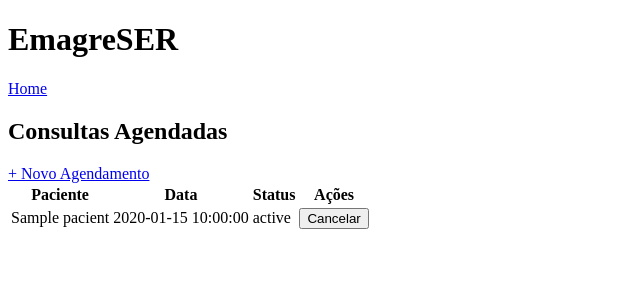
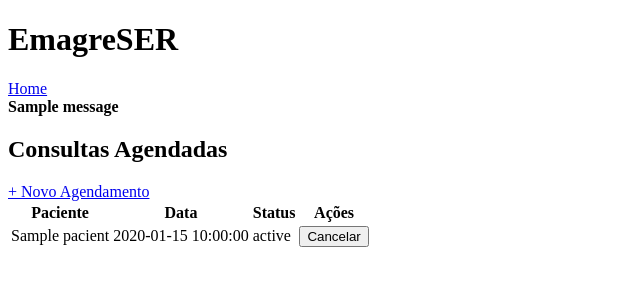
Before and after one commit to VandersonTorres/emagreSER-manager, a Flask app: template app/templates/admin/list_schedules.html in a window 1280 px wide. Shown: the top 300 px of the page, without its empty margins (0-640 px from the left). Run offline with Flask 3, Linux system fonts and the light colour scheme; the template is opened without the code that fills it: most values are stand-ins (such as "Sample title", 1, 10 or a date in 2020); one stand-in notice (Sample message) is shown; parts of the project's set-up code (start-up, migrations or seed data) failed here and were passed over.

Commit message:
implements message on removal of schedule

```diff
--- a/app/templates/admin/list_schedules.html
+++ b/app/templates/admin/list_schedules.html
@@ -1,5 +1,16 @@
 {% extends "base.html" %}
 {% block content %}
+    {% with messages = get_flashed_messages(with_categories=true) %}
+    {% if messages %}
+        {% for category, message in messages %}
+            <div class="alert alert-{{ category }}">
+                <strong>{{ message }}</strong>
+            </div>
+        {% endfor %}
+        {% set _ = session.pop('_flashes', None) %}
+    {% endif %}
+    {% endwith %}
+
     <h2>Consultas Agendadas</h2>
     <a href="{{ url_for('schedules.schedule_action') }}">+ Novo Agendamento</a>
     {% if schedules %}
```
